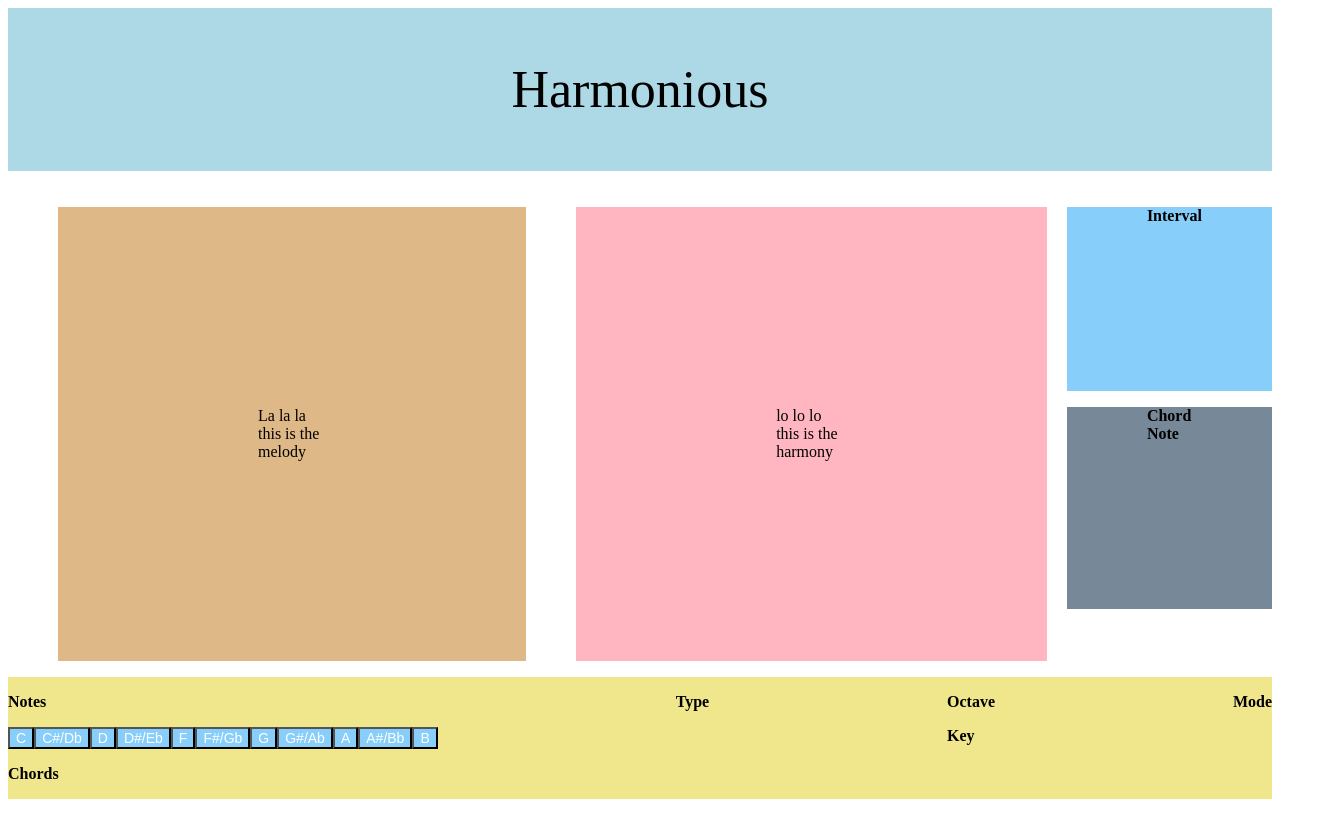
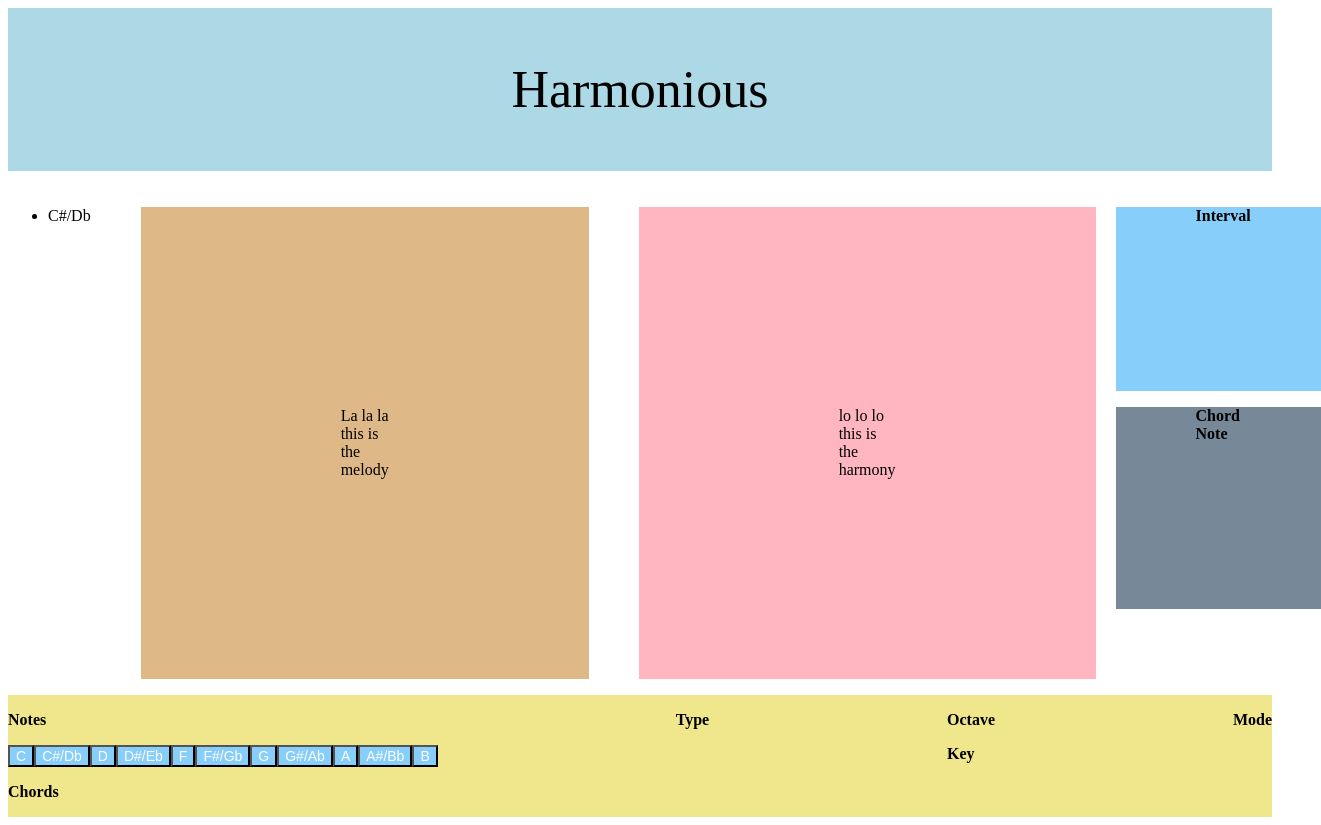
Before and after one commit to andrewvt97/Harmonious, a React (Vite) app: page / in a window 1280 px wide. Both pictures are taken after a click on the button "C#/Db". Shown: the whole page, 1321 px wide, since content can reach past the window. Built offline with nearby package versions, Linux system fonts and the light colour scheme.

Commit message:
git add .

```diff
--- a/src/components/App.jsx
+++ b/src/components/App.jsx
@@ -4,6 +4,8 @@ import NoteButton from './NoteButton';
 import Melody from './Melody';
 
 function App() {
+
+  // I understand now! Use the parent component to manage the state variables and pass them down as props to children components
 
   const [melody, setMelody] = useState([]);
 
@@ -21,7 +23,7 @@ function App() {
           <p className='website-name'> Harmonious</p>
         </div>
         <div className='display'>
-          <Melody></Melody>
+          <Melody melody = {melody}></Melody>
           <p className='melody-display'> La la la this is the melody</p>
           <p className='harmony-display'> lo lo lo this is the harmony</p>
           <div className='harmony-settings'>
@@ -38,16 +40,16 @@ function App() {
             <div className='note-buttons'>
               <p> Notes </p>
               <NoteButton text = {"C"} onClick={() => handleNoteClick("C")}></NoteButton>
-              <NoteButton text = {"C#/Db"}></NoteButton>
-              <NoteButton text = {"D"}></NoteButton>
-              <NoteButton text = {"D#/Eb"}></NoteButton>
-              <NoteButton text = {"F"}></NoteButton>
-              <NoteButton text = {"F#/Gb"}></NoteButton>
-              <NoteButton text = {"G"}></NoteButton>
-              <NoteButton text = {"G#/Ab"}></NoteButton>
-              <NoteButton text = {"A"}></NoteButton>
-              <NoteButton text = {"A#/Bb"}></NoteButton>
-              <NoteButton text = {"B"}></NoteButton>
+              <NoteButton text = {"C#/Db"} onClick={() => handleNoteClick("C#/Db")}></NoteButton>
+              <NoteButton text = {"D"} onClick={() => handleNoteClick("D")}></NoteButton>
+              <NoteButton text = {"D#/Eb"}onClick={() => handleNoteClick("D#/Eb")}></NoteButton>
+              <NoteButton text = {"F"} onClick={() => handleNoteClick("F")}></NoteButton>
+              <NoteButton text = {"F#/Gb"} onClick={() => handleNoteClick("F#/Gb")}></NoteButton>
+              <NoteButton text = {"G"} onClick={() => handleNoteClick("G")}></NoteButton>
+              <NoteButton text = {"G#/Ab"} onClick={() => handleNoteClick("G#/Ab")}></NoteButton>
+              <NoteButton text = {"A"} onClick={() => handleNoteClick("A")}></NoteButton>
+              <NoteButton text = {"A#/Bb"} onClick={() => handleNoteClick("A#/Bb")}></NoteButton>
+              <NoteButton text = {"B"} onClick={() => handleNoteClick("B")}></NoteButton>
 
             </div>
             <div className='chord-buttons'>
--- a/src/components/Melody.jsx
+++ b/src/components/Melody.jsx
@@ -1,9 +1,13 @@
 import React, { useState } from "react";
 
-function Melody() {
+function Melody({melody = []}) {
 
     return <>
-    <p> {} </p>
+        <ul>
+        {melody.map((note, index) => (
+          <li key={index}>{note[0]} {note[1] !== 0 ? ":" + note[1] : null}</li>
+        ))}
+      </ul>
     </>
 }
 
```
